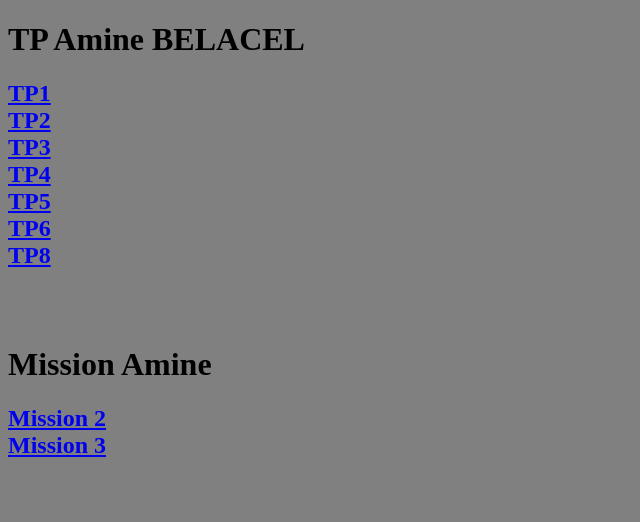
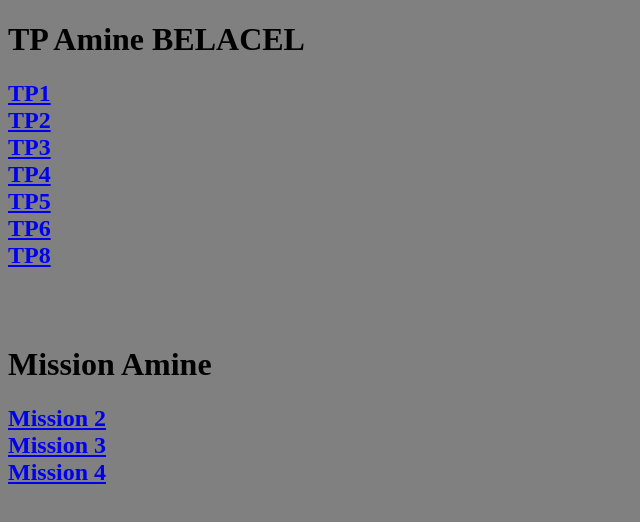
Before and after one commit to Ofrage/toutlestpamine, a plain HTML site: page index.html in a window 1280 px wide. Shown: the whole page, without its empty margins (0-640 px from the left). Drawn offline with Linux system fonts and the light colour scheme.

Commit message:
Update index.html

```diff
--- a/index.html
+++ b/index.html
@@ -26,7 +26,7 @@
     <h2>
     <a href="TP5/index.html"> Mission 2 </a><br>
     <a href="mission3/index.html"> Mission 3 </a><br>
-
+     <a href="pdf/AP4"> Mission 4 </a><br>
     </h2>
 
 </body>
```
